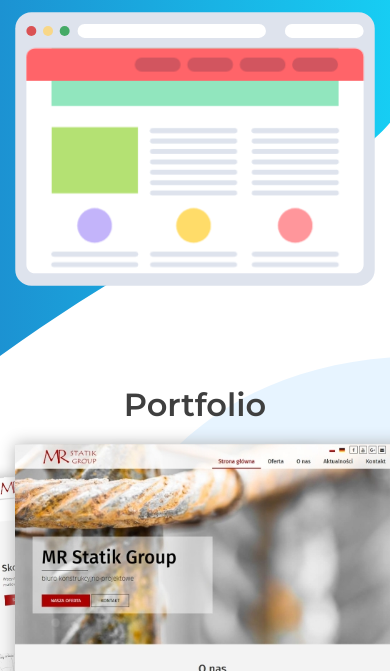
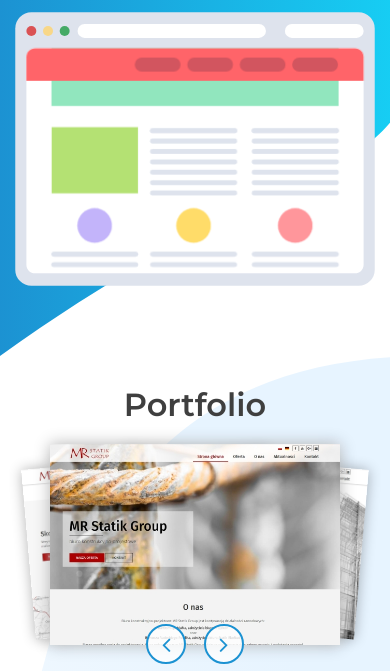
Before and after one commit to krzysztof-m/portfolio, a website built with webpack: page src/index.html in a window 390 px wide. Shown: the part 358-1029 px from the top of the page. Built offline with nearby package versions, Linux system fonts and the light colour scheme; a web font is replaced by a local one.

Commit message:
Improve slider responsiveness

```diff
--- a/src/scss/modules/_image.scss
+++ b/src/scss/modules/_image.scss
@@ -32,7 +32,7 @@
     margin-right: auto;
   }
   &__img {
-    display: inline-block;
+    display: block;
     position: relative;
     box-shadow: 0 0 15px rgba(0, 0, 0, 0.3);
     z-index: 2;
--- a/src/scss/modules/_slider.scss
+++ b/src/scss/modules/_slider.scss
@@ -1,11 +1,18 @@
 .slider {
-  max-width: 400px;
-  min-height: 277px;
-  margin: 0 auto;
+  max-width: 290px;
+  min-height: 200px;
+  margin: 0 auto 20px;
   position: relative;
+  @include atSmallest {
+    max-width: 400px;
+    min-height: 277px;
+  }
+  @include atSmall {
+    margin: 0 auto;
+  }
   &__slide {
-    width: 400px;
-    height: 100%;
+    max-width: 400px;
+    height: auto;
     position: absolute;
     top: 0;
     left: 0;
@@ -46,6 +53,11 @@
     color: $color-primary;
     border: 2px $color-primary solid;
     position: relative;
+    margin: 0 7px;
+
+    @include atSmall {
+      margin: 0;
+    }
 
     .fa {
       position: absolute;
```
Also changed, not shown: dist/cookies.html, dist/img/portfolio/github2-x2.jpg (added), dist/img/portfolio/github2.jpg (added), dist/img/portfolio/github3-x2.jpg (added), dist/img/portfolio/github3.jpg (added), dist/img/portfolio/statik2-x2.jpg (added), dist/img/portfolio/statik2.jpg (added), dist/img/portfolio/statik3-x2.jpg (added), dist/img/portfolio/statik3.jpg (added), dist/img/portfolio/todone2-x2.jpg (added), dist/img/portfolio/todone2.jpg (added), dist/img/portfolio/todone3-x2.jpg (added), dist/img/portfolio/todone3.jpg (added), dist/index.html, 1 more files, 6 other files.
